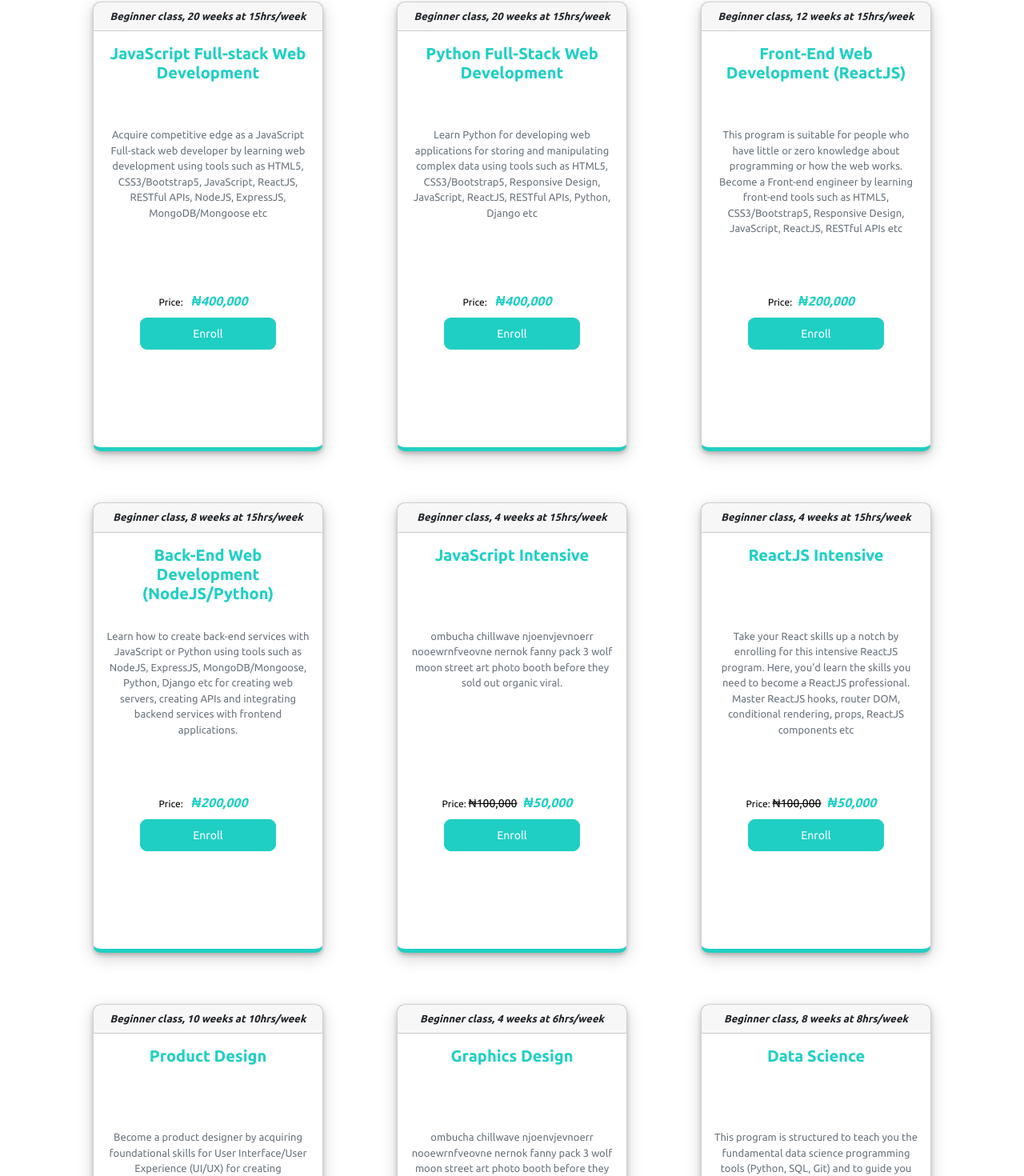
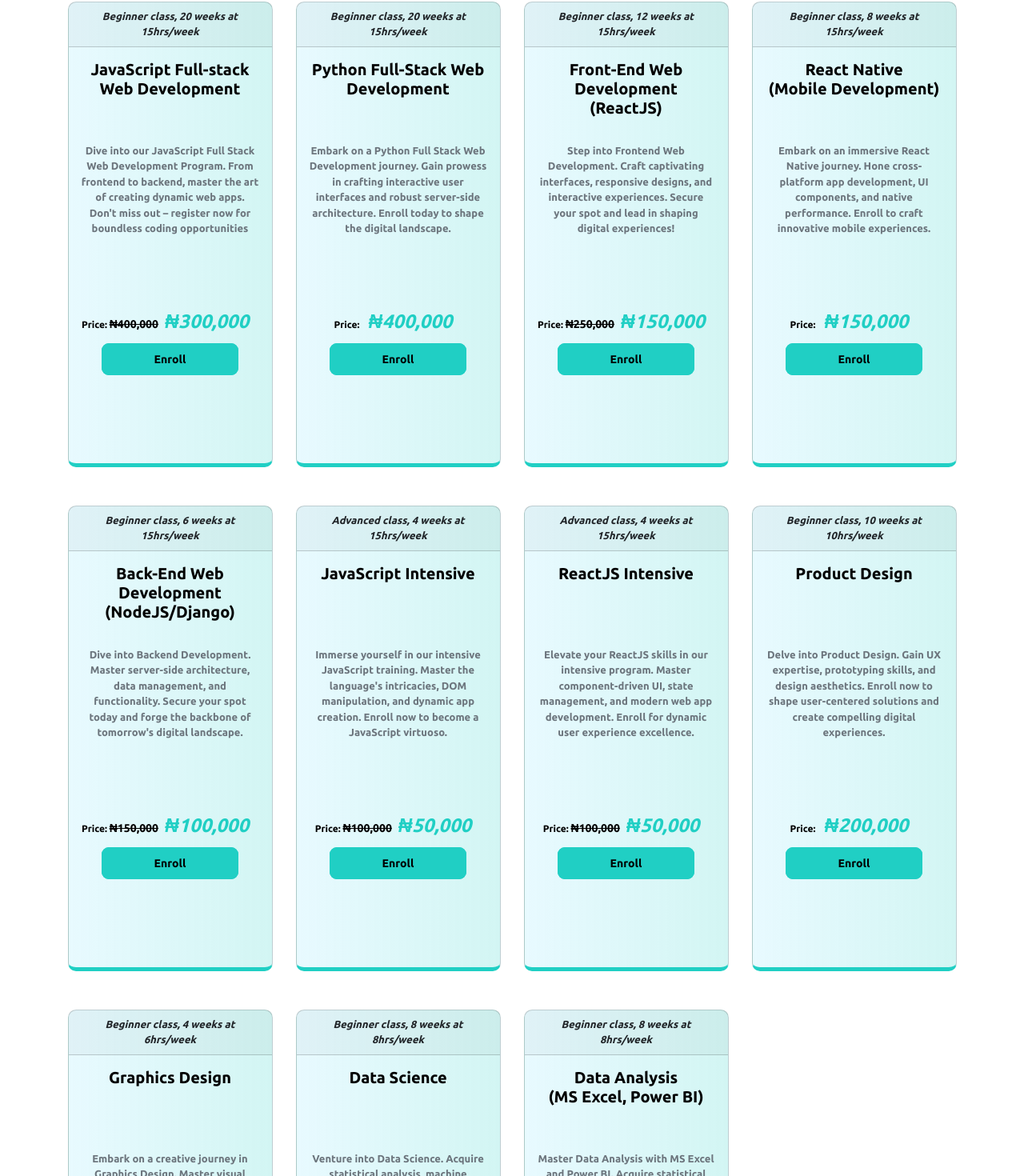
Before and after one commit to lanreonasanya02/TA-Website, a React (Create React App) app: page /programmes in a window 1280 px wide. Shown: the part 677-2147 px from the top of the page at 80% size. Built offline with nearby package versions, Linux system fonts and the light colour scheme.

Commit message:
completed navbar for mobile

```diff
--- a/src/pages/programmes/Programmes.css
+++ b/src/pages/programmes/Programmes.css
@@ -110,24 +110,28 @@
 
 .main-story-section {
   display: grid;
-  grid-template-columns: 1fr 1fr 1fr;
-  row-gap: 2rem;
+  grid-template-columns: 1fr 1fr 1fr 1fr;
+  row-gap: 1rem;
   padding-bottom: 2rem;
 }
 
 .main-story-section .card {
-  width: 18rem;
+  width: 16rem;
   margin: auto;
   margin-bottom: 2rem;
   text-align: center;
   border-radius: 10px;
   border-bottom: 5px solid #20cfc4;
-  background-color: #fff;
-  box-shadow: 0 3px 5px 0 rgba(0, 0, 0, 0.2), 0 6px 20px 0 rgba(0, 0, 0, 0.19);
+  /* background-color: #f8f8f8; */
+  background: linear-gradient(
+    to right,
+    rgba(29, 205, 254, 0.1),
+    rgba(32, 207, 196, 0.2)
+  );
+  /* box-shadow: 0 3px 5px 0 rgba(0, 0, 0, 0.2), 0 6px 20px 0 rgba(0, 0, 0, 0.19); */
 }
 
 .main-story-section .card:hover {
-  background-color: #fff;
   box-shadow: 0 30px 30px 0 rgba(0, 0, 0, 0.2), 0 6px 20px 0 rgba(0, 0, 0, 0.19);
 }
 
@@ -139,7 +143,7 @@
 
 .main-story-section .card .title-container {
   height: 18%;
-  color: #20cfc4;
+  color: #000;
 }
 
 .main-story-section .card .category-cont p {
@@ -157,6 +161,7 @@
 
 .main-story-section .card .card-info p {
   font-size: 13px;
+  font-weight: 600;
 }
 
 .main-story-section .card .card-info .price {
@@ -166,7 +171,7 @@
 
 .main-story-section .card .card-info .price span {
   color: #20cfc4;
-  font-size: 1rem;
+  font-size: 1.5rem;
   font-style: italic;
   font-weight: 600;
   margin-right: 12px;
@@ -182,11 +187,14 @@ del {
   border: 2px double #20cfc4;
   margin-bottom: 2rem;
   border-radius: 9px;
-  color: #fff;
+  color: #000;
   background-color: #20cfc4;
+  font-weight: 600;
+  font-weight: 600;
 }
 
 .main-story-section .card .card-button span:hover {
   color: #20cfc4;
-  background: none;
+  background-color: #000;
+  border-style: none;
 }
--- a/src/pages/programmes/Programmes.js
+++ b/src/pages/programmes/Programmes.js
@@ -30,7 +30,7 @@ const Programmes = () => {
         <div className="after-hero">
           <div className="container-lg after-hero-content">
             <h1>
-              Find The B<span>est Program</span>me For You!
+              Find The B<span>est Progr</span>am For You!
             </h1>
             <p>
               We know switching careers for newbies can be very daunting,
@@ -64,15 +64,16 @@ const Programmes = () => {
                   </div>
                   <div className="body-container">
                     <p className="card-text text-muted desc">
-                      Acquire competitive edge as a JavaScript Full-stack web
-                      developer by learning web development using tools such as
-                      HTML5, CSS3/Bootstrap5, JavaScript, ReactJS, RESTful APIs,
-                      NodeJS, ExpressJS, MongoDB/Mongoose etc
+                      Dive into our JavaScript Full Stack Web Development
+                      Program. From frontend to backend, master the art of
+                      creating dynamic web apps. Don't miss out – register now
+                      for boundless coding opportunities
                     </p>
                   </div>
 
                   <p className="card-text price" id="price">
-                    Price: <span className="ms-2 lead">₦400,000</span>
+                    Price: <del>₦400,000</del>
+                    <span className="ms-2 lead">₦300,000</span>
                   </p>
                   <Link
                     to="/programmes/javascript-full-stack-web-development"
@@ -105,10 +106,10 @@ const Programmes = () => {
                   </div>
                   <div className="body-container">
                     <p className="card-text text-muted desc">
-                      Learn Python for developing web applications for storing
-                      and manipulating complex data using tools such as HTML5,
-                      CSS3/Bootstrap5, Responsive Design, JavaScript, ReactJS,
-                      RESTful APIs, Python, Django etc
+                      Embark on a Python Full Stack Web Development journey.
+                      Gain prowess in crafting interactive user interfaces and
+                      robust server-side architecture. Enroll today to shape the
+                      digital landscape.
                     </p>
                   </div>
 
@@ -143,16 +144,56 @@ const Programmes = () => {
                   </div>
                   <div className="body-container">
                     <p className="card-text text-muted desc">
-                      This program is suitable for people who have little or
-                      zero knowledge about programming or how the web works.
-                      Become a Front-end engineer by learning front-end tools
-                      such as HTML5, CSS3/Bootstrap5, Responsive Design,
-                      JavaScript, ReactJS, RESTful APIs etc
+                      Step into Frontend Web Development. Craft captivating
+                      interfaces, responsive designs, and interactive
+                      experiences. Secure your spot and lead in shaping digital
+                      experiences!
                     </p>
                   </div>
                   <p className="card-text price" id="price">
-                    Price:
-                    <span className="ms-2 lead">₦200,000</span>
+                    Price: <del>₦250,000</del>
+                    <span className="ms-2 lead">₦150,000</span>
+                  </p>
+                  <Link
+                    to="/programmes/front-end-web-development"
+                    className="card-button"
+                  >
+                    <span
+                      className="tt"
+                      data-bs-placement="bottom"
+                      title="Click here to enroll for this program"
+                    >
+                      Enroll
+                    </span>
+                  </Link>
+                </div>
+              </div>
+
+              {/* React Native */}
+              <div className="card ">
+                <div className="card-header category-cont">
+                  <p className="image-text">
+                    Beginner class, 8 weeks at 15hrs/week
+                  </p>
+                </div>
+
+                <div className="card-body card-info">
+                  <div className="title-container">
+                    <h5 className="card-title mb-3 fw-bold title">
+                      React Native <br />
+                      (Mobile Development)
+                    </h5>
+                  </div>
+                  <div className="body-container">
+                    <p className="card-text text-muted desc">
+                      Embark on an immersive React Native journey. Hone
+                      cross-platform app development, UI components, and native
+                      performance. Enroll to craft innovative mobile
+                      experiences.
+                    </p>
+                  </div>
+                  <p className="card-text price" id="price">
+                    Price: <span className="ms-2 lead">₦150,000</span>
                   </p>
                   <Link
                     to="/programmes/front-end-web-development"
@@ -173,27 +214,27 @@ const Programmes = () => {
               <div className="card ">
                 <div className="card-header category-cont">
                   <p className="image-text">
-                    Beginner class, 8 weeks at 15hrs/week
+                    Beginner class, 6 weeks at 15hrs/week
                   </p>
                 </div>
 
                 <div className="card-body card-info">
                   <div className="title-container">
                     <h5 className="card-title mb-3 fw-bold title">
-                      Back-End Web Development (NodeJS/Python)
+                      Back-End Web Development (NodeJS/Django)
                     </h5>
                   </div>
                   <div className="body-container">
                     <p className="card-text text-muted desc">
-                      Learn how to create back-end services with JavaScript or
-                      Python using tools such as NodeJS, ExpressJS,
-                      MongoDB/Mongoose, Python, Django etc for creating web
-                      servers, creating APIs and integrating backend services
-                      with frontend applications.
+                      Dive into Backend Development. Master server-side
+                      architecture, data management, and functionality. Secure
+                      your spot today and forge the backbone of tomorrow's
+                      digital landscape.
                     </p>
                   </div>
                   <p className="card-text price" id="price">
-                    Price: <span className="ms-2 lead">₦200,000</span>
+                    Price: <del>₦150,000</del>
+                    <span className="ms-2 lead">₦100,000</span>
                   </p>
                   <Link
                     to="/programmes/back-end-web-development"
@@ -214,7 +255,7 @@ const Programmes = () => {
               <div className="card ">
                 <div className="card-header category-cont">
                   <p className="image-text">
-                    Beginner class, 4 weeks at 15hrs/week
+                    Advanced class, 4 weeks at 15hrs/week
                   </p>
                 </div>
 
@@ -226,9 +267,10 @@ const Programmes = () => {
                   </div>
                   <div className="body-container">
                     <p className="card-text text-muted desc">
-                      ombucha chillwave njoenvjevnoerr nooewrnfveovne nernok
-                      fanny pack 3 wolf moon street art photo booth before they
-                      sold out organic viral.
+                      Immerse yourself in our intensive JavaScript training.
+                      Master the language's intricacies, DOM manipulation, and
+                      dynamic app creation. Enroll now to become a JavaScript
+                      virtuoso.
                     </p>
                   </div>
 
@@ -252,7 +294,7 @@ const Programmes = () => {
               <div className="card ">
                 <div className="card-header category-cont">
                   <p className="image-text">
-                    Beginner class, 4 weeks at 15hrs/week
+                    Advanced class, 4 weeks at 15hrs/week
                   </p>
                 </div>
 
@@ -264,11 +306,10 @@ const Programmes = () => {
                   </div>
                   <div className="body-container">
                     <p className="card-text text-muted desc">
-                      Take your React skills up a notch by enrolling for this
-                      intensive ReactJS program. Here, you'd learn the skills
-                      you need to become a ReactJS professional. Master ReactJS
-                      hooks, router DOM, conditional rendering, props, ReactJS
-                      components etc
+                      Elevate your ReactJS skills in our intensive program.
+                      Master component-driven UI, state management, and modern
+                      web app development. Enroll for dynamic user experience
+                      excellence.
                     </p>
                   </div>
 
@@ -307,10 +348,10 @@ const Programmes = () => {
                   </div>
                   <div className="body-container">
                     <p className="card-text text-muted desc">
-                      Become a product designer by acquiring foundational skills
-                      for User Interface/User Experience (UI/UX) for creating
-                      development-ready designs for mobile apps, desktop apps,
-                      or web platforms and for building a design portfolio.
+                      Delve into Product Design. Gain UX expertise, prototyping
+                      skills, and design aesthetics. Enroll now to shape
+                      user-centered solutions and create compelling digital
+                      experiences.
                     </p>
                   </div>
 
@@ -345,13 +386,14 @@ const Programmes = () => {
                   </div>
                   <div className="body-container">
                     <p className="card-text text-muted desc">
-                      ombucha chillwave njoenvjevnoerr nooewrnfveovne nernok
-                      fanny pack 3 wolf moon street art photo booth before they
-                      sold out organic viral.
+                      Embark on a creative journey in Graphics Design. Master
+                      visual communication, design principles, and unleash your
+                      artistic prowess. Enroll now to craft captivating and
+                      impactful visuals.
                     </p>
                   </div>
                   <p className="card-text price" id="price">
-                    Price: <span className="ms-2 lead">NA</span>
+                    Price: <span className="ms-2 lead">₦80,000</span>
                   </p>
                   <Link to="/programmes/enroll-course" className="card-button">
                     <span
@@ -381,10 +423,10 @@ const Programmes = () => {
                   </div>
                   <div className="body-container">
                     <p className="card-text text-muted desc">
-                      This program is structured to teach you the fundamental
-                      data science programming tools (Python, SQL, Git) and to
-                      guide you through what you need to know to start a career
-                      as a Data Scientist from the basics.
+                      Venture into Data Science. Acquire statistical analysis,
+                      machine learning, and data visualization skills. Enroll
+                      now to unlock insights, solve complex problems, and drive
+                      data-driven decisions
                     </p>
                   </div>
                   <p className="card-text price" id="price">
@@ -418,9 +460,10 @@ const Programmes = () => {
                   </div>
                   <div className="body-container">
                     <p className="card-text text-muted desc">
-                      Become a professional data analyst using tools such as
-                      Microsoft Excel and Power BI for data analysis,
-                      interpretations and visualizations
+                      Master Data Analysis with MS Excel and Power BI. Acquire
+                      statistical insights, visualization, and problem-solving
+                      skills. Enroll now to uncover trends, extract conclusions,
+                      and drive informed decisions.
                     </p>
                   </div>
                   <p className="card-text price" id="price">
```
Also changed, not shown: src/pages/footer/Footer.js (+13 -13 lines), src/pages/header/HMediaQueries.css (+6 -23 lines), src/pages/header/Header.js (+6 -9 lines), src/pages/navbar/NMediaQueries.css (+50 -1 lines), src/pages/navbar/Navbar.js (+55 -2 lines).
